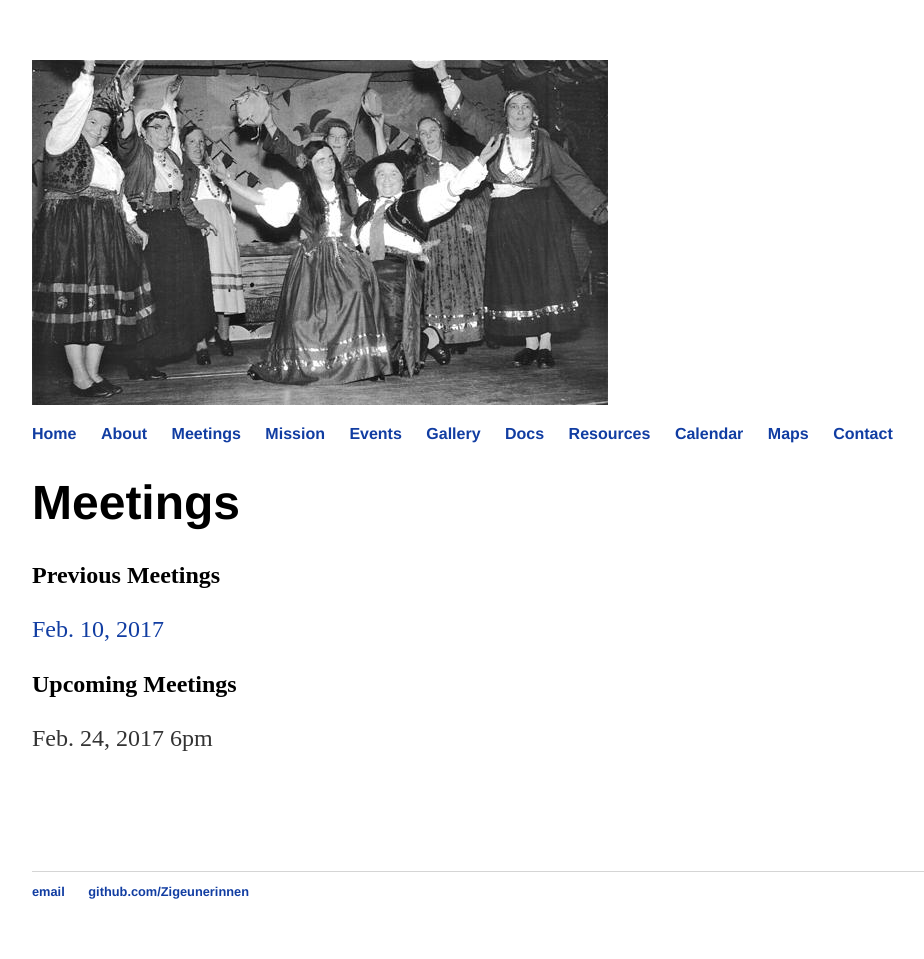
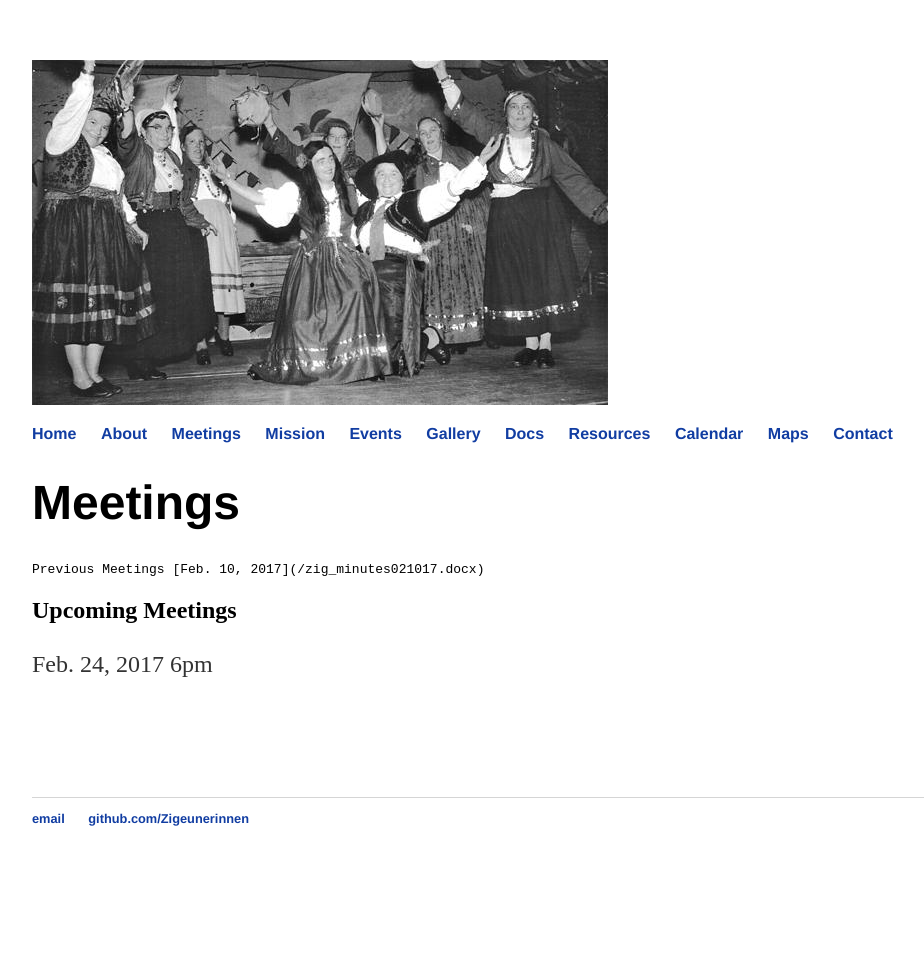
Before and after one commit to vbahole23/vbahole23.github.io, a Jekyll site: the page built from meetings/index.md, in a window 1280 px wide. Shown: the whole page, without its empty margins (160-1084 px from the left). Built offline with Jekyll 4.4.1, drawn with Linux system fonts in a browser that asks for light colours; after the commit the page ends 900 px from its top, so only the background shows below that.

```diff
--- a/meetings/index.md
+++ b/meetings/index.md
@@ -3,7 +3,7 @@ layout: default
 title: Meetings
 ---
 #	{{ page.title }}
-## Previous Meetings
+    Previous Meetings
 [Feb. 10, 2017](/zig_minutes021017.docx)
 
 ##	Upcoming Meetings
```
